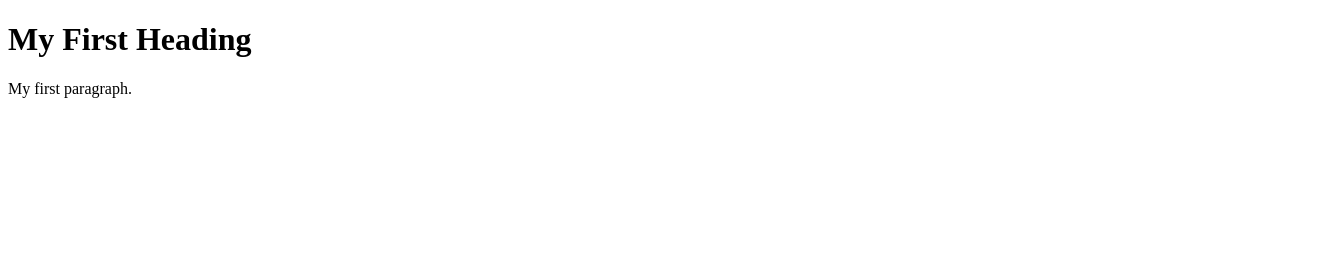
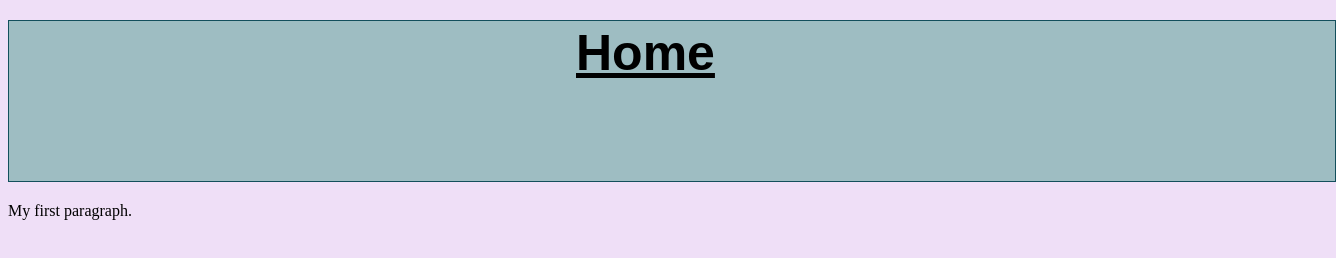
Before and after one commit to johnOlabhie/Founders---Coders, a plain HTML site: page webPage/HomePage.html in a window 1280 px wide. Shown: the whole page, 1336 px wide, since content can reach past the window. Drawn offline with Linux system fonts and the light colour scheme.

Commit message:
Added background color and top footer notes with title.

```diff
--- a/webPage/HomePage.html
+++ b/webPage/HomePage.html
@@ -1,8 +1,46 @@
 <!DOCTYPE html>
 <html>
+<style>
+    body {
+    background-color: #efdff7;
+  }
+
+
+  /* Created CSS top fotter class refernce*/
+.topFooter {
+  background-color: #9EBDC2;
+  padding: 30px;
+  border: 1px solid #134F5C;
+  text-align: center;
+  color:  #A2C4C9;
+  width:1266px;
+  height:100px;
+
+
+}
+
+  <!--Style of Website-->
+</style>
+
+<head>
+    <meta charset="UTF-8">
+    <meta name="viewport" content="width=device-width, initial-scale=1.0">
+    <title>HomePage</title>
+</head>
+
+<h2>
+    <div class="topFooter"></div>  <!--reference to topFooter Class style-->
+    <div style="  top:3%;left:45%; position: absolute; font-family: sans-serif; font-size: 50px;"><u>Home</u></div>
+
+</h2>
+
+
+
+
+ <!--Body of Website-->
 <body>
 
-<h1>My First Heading</h1>
+
 <p>My first paragraph.</p>
 
 </body>
```
Also changed, not shown: webPage/QuizzPage.html (added, +9 -0 lines).
